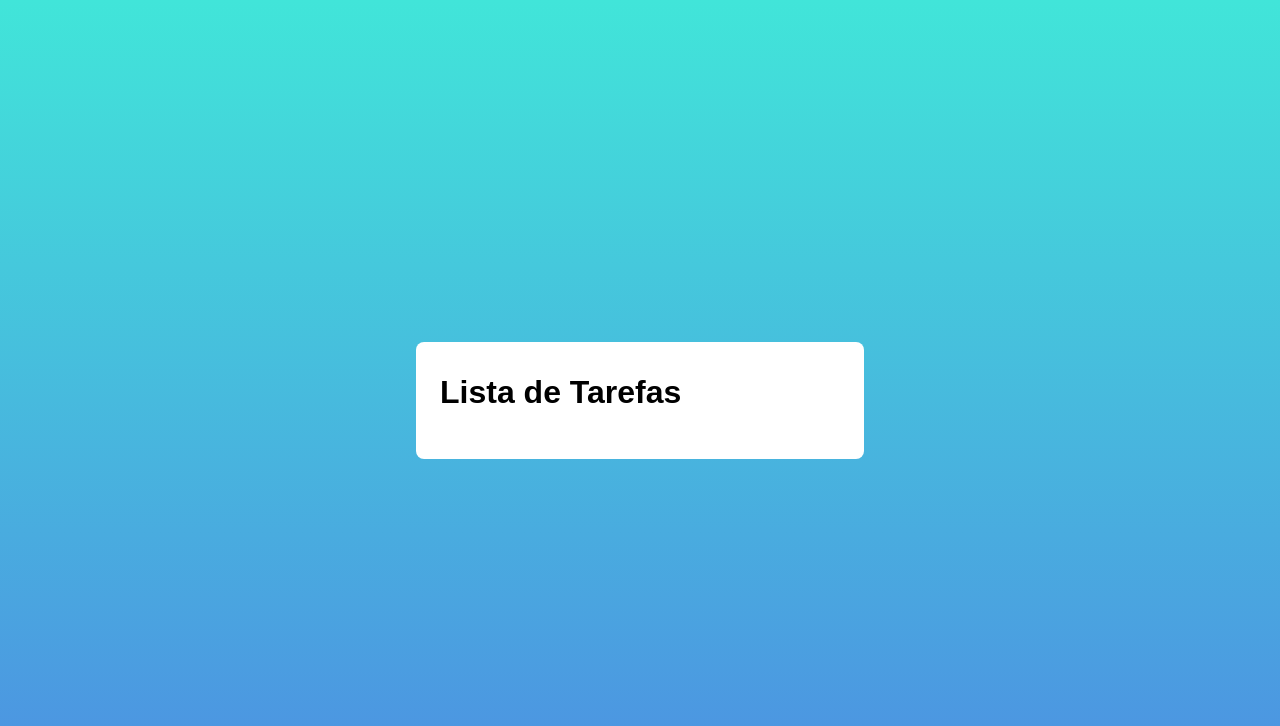
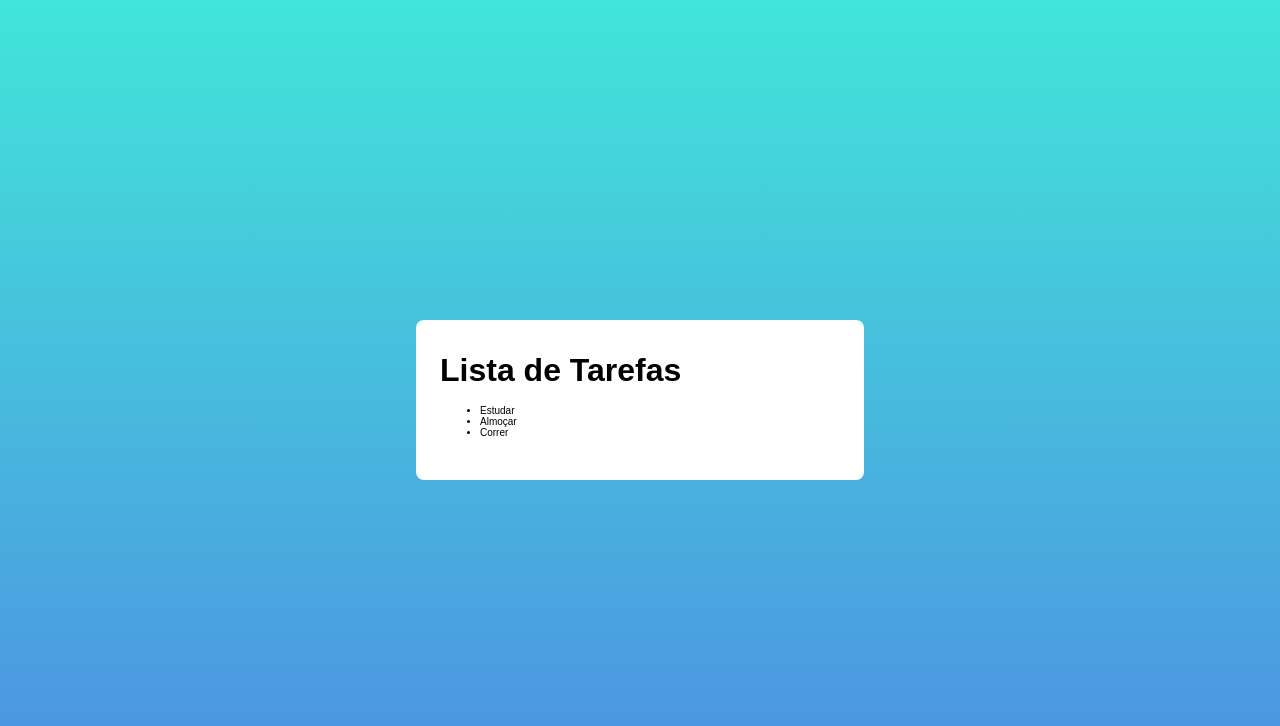
Before and after one commit to lucikelly/Lista-de-tarefas, a plain HTML site: page index.html in a window 1280 px wide. Drawn offline with Linux system fonts and the light colour scheme.

Commit message:
subindo tarefas

```diff
--- a/index.html
+++ b/index.html
@@ -5,10 +5,17 @@
   <meta name="viewport" content="width=device-width, initial-scale=1.0">
   <title>Document</title>
   <link rel="stylesheet" href="style.css">
+  <script src="js/script.js"></script>
 </head>
 <body>
   <main>
     <h1>Lista de Tarefas</h1>
+    <section class="todo-list-section">
+      <ul id="todo-list">
+
+      </ul>
+    </section>
   </main>
+
 </body>
 </html>
--- /dev/null
+++ b/js/script.js
@@ -0,0 +1,16 @@
+let tarefas = [
+  { id: 1, descricao: 'Estudar', feito: false},
+  { id: 2, descricao: 'Almoçar', feito: false},
+  { id: 3, descricao: 'Correr', feito: false}
+]
+
+window.onload = function(){
+  tarefas.forEach((tarefa) => {
+    const list = document.getElementById('todo-list')
+    const todo = document.createElement('li')
+
+    todo.textContent = tarefa.descricao
+
+    list.appendChild(todo)
+  })
+}
```
